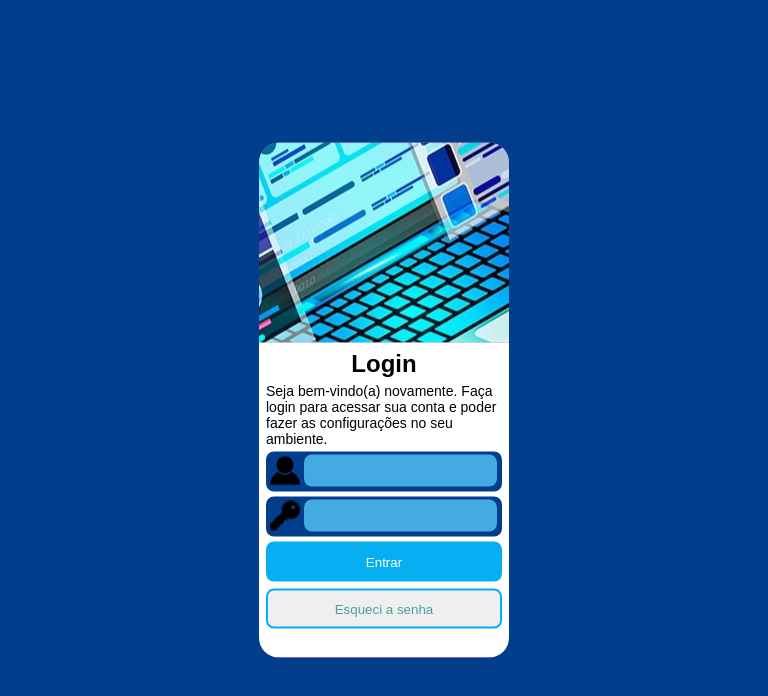
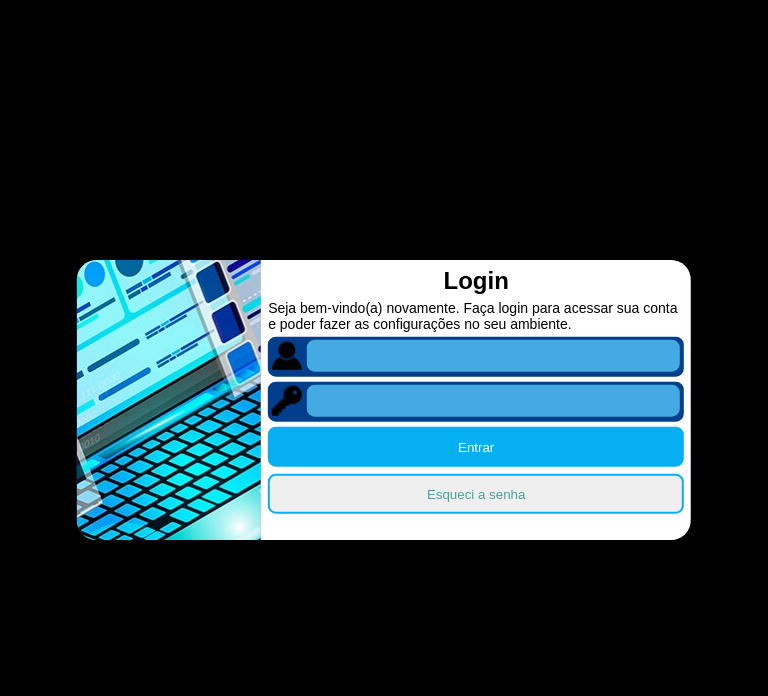
Before and after one commit to viniciusvilar/tela-login-otimizada, a plain HTML site: page index.html in a window 768 px wide. Drawn offline with Linux system fonts and the light colour scheme.

Commit message:
Configurando versão para tablet

```diff
--- a/index.html
+++ b/index.html
@@ -5,6 +5,8 @@
     <meta http-equiv="X-UA-Compatible" content="IE=edge">
     <meta name="viewport" content="width=device-width, initial-scale=1.0">
     <link rel="stylesheet" href="styles/style.css">
+    <link rel="stylesheet" href="styles/style-tablet.css">
+    <link rel="stylesheet" href="styles/style-pc.css">
     <title>Login</title>
 </head>
 <body>
--- /dev/null
+++ b/styles/style-tablet.css
@@ -0,0 +1,20 @@
+@media screen and (min-width: 768px) and (max-width: 992px) {
+    body {
+        background-color: black;
+    }
+
+    section#login {
+        width: 80vw;
+        height: 280px;
+    }
+
+    div#image {
+        width: 30%;
+        height: 100%;
+    }
+    div#form {
+        float: right;
+        width: 70%;
+        transform: translateY(-89%);
+    }
+}
--- a/styles/style.css
+++ b/styles/style.css
@@ -35,6 +35,7 @@ section {
 }
 
 div#image {
+    display: block;
     height: 200px;
     background-color: gray;
 
@@ -43,6 +44,7 @@ div#image {
 }
 
 div#form {
+    display: block;
     height: 315px;
     background-color: white;
     padding: 7px;
```
